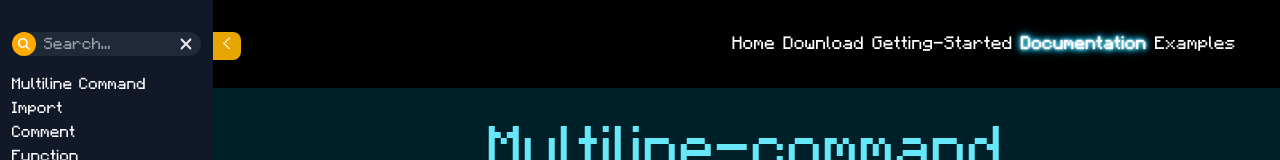
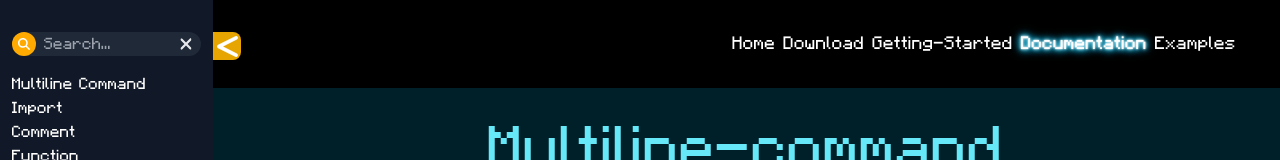
Before and after one commit to WingedSeal/jmc, a React (Create React App) app: page /documentation/multiline-command in a window 1280 px wide. Shown: the top 160 px of the page. Built offline with nearby package versions, Linux system fonts and the light colour scheme.

Commit message:
Use svg for sidebar nav

```diff
--- a/src/components/SidebarNav/SidebarNav.tsx
+++ b/src/components/SidebarNav/SidebarNav.tsx
@@ -1,6 +1,7 @@
 import React, { useEffect, useRef, useState } from "react";
 import { ReactComponent as SearchSvg } from "../../assets/image/icon/magnifying_glass_solid.svg";
 import { ReactComponent as ClearSvg } from "../../assets/image/icon/xmark_solid.svg";
+import { ReactComponent as GreaterThanSvg } from "../../assets/image/icon/greater_than.svg";
 import isDisplay from "../../utils/isDisplay";
 import getDocsPages from "./DocsPages";
 
@@ -27,17 +28,17 @@ const SidebarNav: React.FC<SidebarNavInterface> = ({ children }) => {
             />
             {isOpen ? (
                 <div
-                    className="cursor-pointer text-white mt-[calc(100vh-1.75rem)] md:mt-8 fixed z-30 ml-[calc(100%-1.75rem)] md:ml-[16.667%] w-7 h-7 bg-tertiary-contrast rounded-tl-lg md:rounded-none md:rounded-tr-lg md:rounded-br-lg"
+                    className="cursor-pointer text-white mt-[calc(100vh-1.75rem)] md:mt-8 fixed z-30 ml-[calc(100%-1.75rem)] md:ml-[16.667%] w-7 h-7 bg-tertiary-contrast rounded-tl-lg md:rounded-none md:rounded-tr-lg md:rounded-br-lg flex"
                     onClick={() => setOpen(false)}
                 >
-                    <div className="m-auto text-center">{"<"}</div>
+                    <GreaterThanSvg className="rotate-180 fill-white m-auto w-3/4 h-3/4" />
                 </div>
             ) : (
                 <div
-                    className="cursor-pointer text-white mt-8 fixed z-30 w-7 h-7 bg-tertiary-contrast rounded-tr-lg rounded-br-lg"
+                    className="cursor-pointer text-white mt-8 fixed z-30 w-7 h-7 bg-tertiary-contrast rounded-tr-lg rounded-br-lg flex"
                     onClick={() => setOpen(true)}
                 >
-                    <div className="m-auto text-center">{">"}</div>
+                    <GreaterThanSvg className="fill-white m-auto w-3/4 h-3/4" />
                 </div>
             )}
             <section
```
Also changed, not shown: src/assets/image/icon/greater_than.svg (added).
